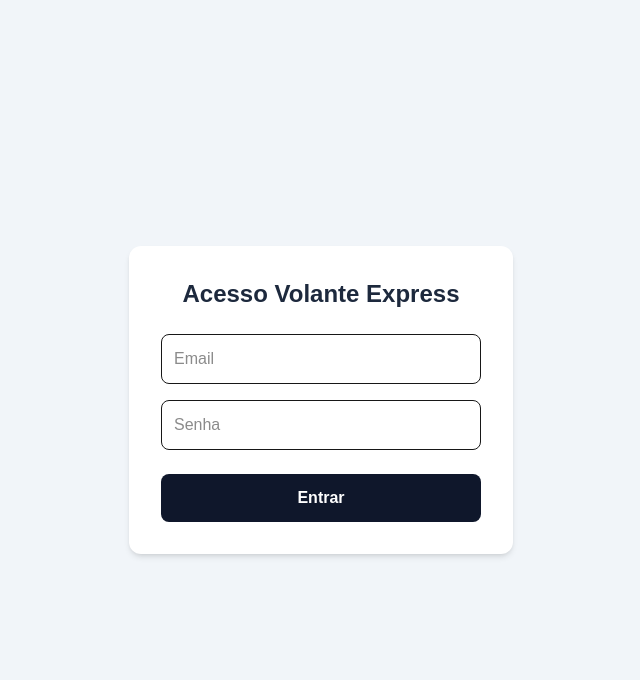
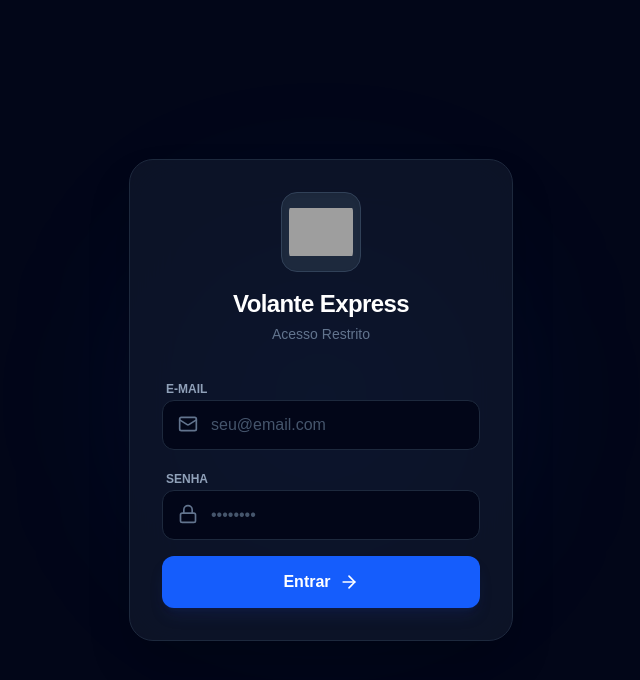
Before and after one commit to playnatela/volante-express, a Next.js app: page /login in a window 1280 px wide. Shown: the top 680 px of the page, without its empty margins (319-959 px from the left). Built offline with nearby package versions, Linux system fonts and the light colour scheme; no server answers; grey boxes are pictures that could not be loaded.

Commit message:
Login novo e favicon fix

```diff
--- a/app/layout.js
+++ b/app/layout.js
@@ -1,20 +1,14 @@
-import { Geist, Geist_Mono } from "next/font/google";
 import "./globals.css";
 
-const geistSans = Geist({
-  variable: "--font-geist-sans",
-  subsets: ["latin"],
-});
-
-const geistMono = Geist_Mono({
-  variable: "--font-geist-mono",
-  subsets: ["latin"],
-});
-
 export const metadata = {
-  title: "Volante Expressp",
-  description: "App interno",
+  title: "Volante Express",
+  description: "Gestão de Instalação de Volantes",
   manifest: "/manifest.json",
+  icons: {
+    icon: '/icon.png', // Força o uso do seu logo png como favicon
+    shortcut: '/icon.png',
+    apple: '/icon.png', // Ícone para iPhone
+  }
 };
 
 export const viewport = {
@@ -27,12 +21,8 @@ export const viewport = {
 
 export default function RootLayout({ children }) {
   return (
-    <html lang="en">
-      <body
-        className={`${geistSans.variable} ${geistMono.variable} antialiased`}
-      >
-        {children}
-      </body>
+    <html lang="pt-BR">
+      <body>{children}</body>
     </html>
   );
 }
--- a/app/login/page.js
+++ b/app/login/page.js
@@ -2,6 +2,7 @@
 import { useState } from 'react';
 import { createClient } from '@supabase/supabase-js';
 import { useRouter } from 'next/navigation';
+import { Lock, Mail, Loader2, ArrowRight } from 'lucide-react';
 
 const supabase = createClient(
   process.env.NEXT_PUBLIC_SUPABASE_URL,
@@ -17,34 +18,76 @@ export default function LoginPage() {
   const handleLogin = async (e) => {
     e.preventDefault();
     setLoading(true);
-    const { error } = await supabase.auth.signInWithPassword({ email, password });
+    const { error } = await supabase.auth.signInWithPassword({
+      email,
+      password,
+    });
+
     if (error) {
-      alert('Erro: ' + error.message);
+      alert('Erro: Verifique e-mail e senha.');
       setLoading(false);
     } else {
-      router.push('/'); // Manda para a home
+      router.push('/');
       router.refresh();
     }
   };
 
   return (
-    <div className="min-h-screen flex items-center justify-center bg-slate-100 p-4">
-      <form onSubmit={handleLogin} className="bg-white p-8 rounded-xl shadow-md w-full max-w-sm">
-        <h1 className="text-2xl font-bold mb-6 text-center text-slate-800">Acesso Volante Express</h1>
+    <div className="min-h-screen bg-slate-950 flex items-center justify-center p-4">
+      {/* Efeito de Fundo (Glow) */}
+      <div className="absolute top-1/2 left-1/2 -translate-x-1/2 -translate-y-1/2 w-64 h-64 bg-blue-600/20 rounded-full blur-[100px] pointer-events-none"></div>
+
+      <div className="w-full max-w-sm bg-slate-900/80 backdrop-blur-xl border border-slate-800 rounded-3xl shadow-2xl p-8 relative z-10">
+
+        {/* Cabeçalho com Logo */}
+        <div className="text-center mb-8">
+          <div className="w-20 h-20 bg-slate-800 rounded-2xl mx-auto mb-4 flex items-center justify-center shadow-inner border border-slate-700">
+             {/* Usa o ícone do PWA se existir, senão um ícone padrão */}
+             <img src="/icon.png" alt="Logo" className="w-16 h-16 object-contain rounded-xl" onError={(e) => e.target.style.display='none'} />
+          </div>
+          <h1 className="text-2xl font-bold text-white tracking-tight">Volante Express</h1>
+          <p className="text-slate-500 text-sm mt-1">Acesso Restrito</p>
+        </div>
+
+        <form onSubmit={handleLogin} className="space-y-4">
+          <div className="space-y-2">
+            <label className="text-xs font-bold text-slate-400 uppercase ml-1">E-mail</label>
+            <div className="relative">
+                <div className="absolute left-4 top-3.5 text-slate-500"><Mail size={20}/></div>
                 <input
-          type="email" placeholder="Email"
-          className="w-full p-3 mb-4 border rounded-lg"
-          value={email} onChange={e => setEmail(e.target.value)}
+                    type="email"
+                    value={email}
+                    onChange={(e) => setEmail(e.target.value)}
+                    className="w-full pl-12 pr-4 py-3 bg-slate-950 border border-slate-800 rounded-xl text-white focus:ring-2 focus:ring-blue-600 focus:border-transparent outline-none transition-all placeholder:text-slate-600"
+                    placeholder="seu@email.com"
+                    required
                 />
+            </div>
+          </div>
+
+          <div className="space-y-2">
+            <label className="text-xs font-bold text-slate-400 uppercase ml-1">Senha</label>
+            <div className="relative">
+                <div className="absolute left-4 top-3.5 text-slate-500"><Lock size={20}/></div>
                 <input
-          type="password" placeholder="Senha"
-          className="w-full p-3 mb-6 border rounded-lg"
-          value={password} onChange={e => setPassword(e.target.value)}
+                    type="password"
+                    value={password}
+                    onChange={(e) => setPassword(e.target.value)}
+                    className="w-full pl-12 pr-4 py-3 bg-slate-950 border border-slate-800 rounded-xl text-white focus:ring-2 focus:ring-blue-600 focus:border-transparent outline-none transition-all placeholder:text-slate-600"
+                    placeholder="••••••••"
+                    required
                 />
-        <button disabled={loading} className="w-full bg-slate-900 text-white p-3 rounded-lg font-bold">
-          {loading ? 'Entrando...' : 'Entrar'}
+            </div>
+          </div>
+
+          <button
+            disabled={loading}
+            className="w-full bg-blue-600 hover:bg-blue-500 text-white font-bold py-3.5 rounded-xl transition-all active:scale-95 shadow-lg shadow-blue-900/20 flex items-center justify-center gap-2 mt-2"
+          >
+            {loading ? <Loader2 className="animate-spin" /> : <>Entrar <ArrowRight size={20}/></>}
           </button>
         </form>
       </div>
+    </div>
   );
 }
```
Lines whose indentation alone changed are shown as unchanged.
